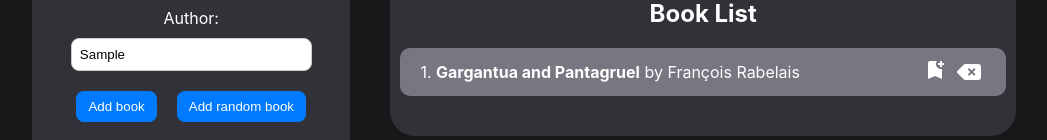
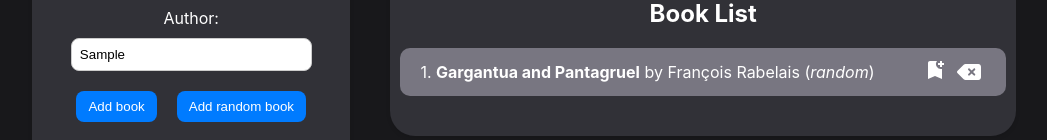
Before and after one commit to tensor27/Book-List, a React (Create React App) app in the folder frontend/: page / in a window 1280 px wide. Both pictures are taken after typing "Sample", "Sample" into the empty fields and a click on the button "Add random book". Shown: the part 277-417 px from the top of the page, without its empty margins (116-1163 px from the left). Built offline with nearby package versions, Linux system fonts and the light colour scheme.

Commit message:
Book source added

```diff
--- a/frontend/src/components/BookForm/BookForm.jsx
+++ b/frontend/src/components/BookForm/BookForm.jsx
@@ -15,7 +15,7 @@ const BookForm = () => {
 		e.preventDefault()
 
 		if (title && author) {
-			const book = createBookWithId({ title, author })
+			const book = createBookWithId({ title, author }, 'manual')
 			dispatch(addBook(book))
 			setTitle('')
 			setAuthor('')
@@ -26,7 +26,7 @@ const BookForm = () => {
 		const randomIndex = Math.floor(Math.random() * booksData.length)
 		const randomBook = booksData[randomIndex]
 
-		const randomBookWithId = createBookWithId(randomBook)
+		const randomBookWithId = createBookWithId(randomBook, 'random')
 		dispatch(addBook(randomBookWithId))
 	}
 
@@ -35,7 +35,7 @@ const BookForm = () => {
 			const response = await axios.get('http://localhost:4000/random-book')
 			if (response?.data?.title && response?.data?.author) {
 				// or (response.data && response.data.title && response.data.author)
-				dispatch(addBook(createBookWithId(response.data)))
+				dispatch(addBook(createBookWithId(response.data, 'API')))
 			}
 		} catch (error) {
 			console.log(error.message)
--- a/frontend/src/components/BookList/BookList.jsx
+++ b/frontend/src/components/BookList/BookList.jsx
@@ -71,7 +71,8 @@ function BookList() {
 							<div className={Styles['book-info']}>
 								{++index}.{' '}
 								<strong>{highlightMatch(book.title, filterTitle)}</strong> by{' '}
-								{highlightMatch(book.author, filterAuthor)}
+								{highlightMatch(book.author, filterAuthor)} (
+								<i>{book.source}</i>)
 							</div>
 							<span onClick={() => handleToggleFavouriteBook(book.id)}>
 								{book.isFavourite ? (
--- a/frontend/src/utils/createBookWithId.js
+++ b/frontend/src/utils/createBookWithId.js
@@ -1,10 +1,11 @@
 import { v4 as uuidv4 } from 'uuid'
 
-const createBookWithId = book => {
+const createBookWithId = (book, source) => {
 	return {
 		...book,
 		isFavourite: false,
 		id: uuidv4(),
+		source,
 	}
 }
 
```
